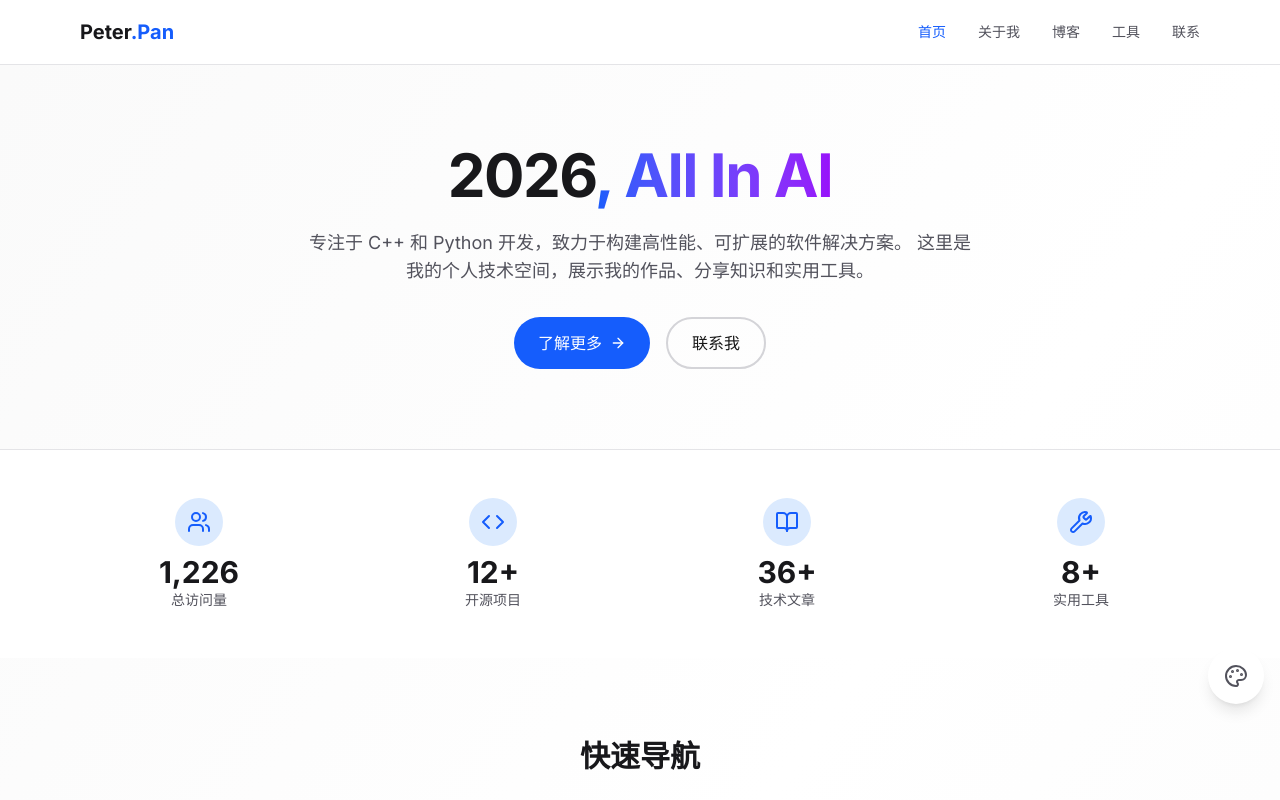
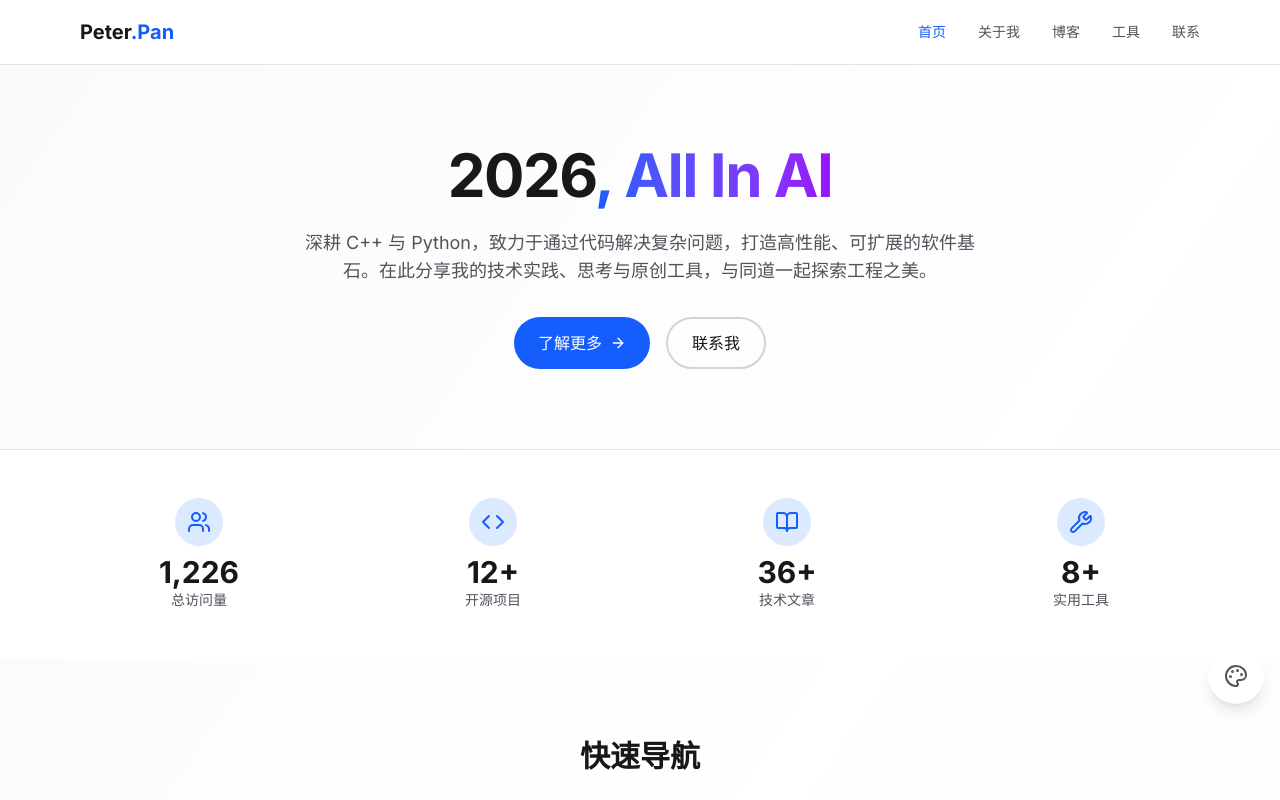
Before and after one commit to panmcai/Peter-Pan, a Next.js app: page / in a window 1280 px wide. Shown: the top 800 px of the page. Built offline with nearby package versions, Linux system fonts and the light colour scheme.

Commit message:
Update page.tsx

```diff
--- a/src/app/page.tsx
+++ b/src/app/page.tsx
@@ -144,8 +144,7 @@ export default function Home() {
               </span>
             </h1>
             <p className="mx-auto mb-8 max-w-2xl text-lg text-zinc-600 dark:text-zinc-400">
-              专注于 C++ 和 Python 开发，致力于构建高性能、可扩展的软件解决方案。
-              这里是我的个人技术空间，展示我的作品、分享知识和实用工具。
+              深耕 C++ 与 Python，致力于通过代码解决复杂问题，打造高性能、可扩展的软件基石。在此分享我的技术实践、思考与原创工具，与同道一起探索工程之美。
             </p>
             <div className="flex justify-center gap-4">
               <Link
```
